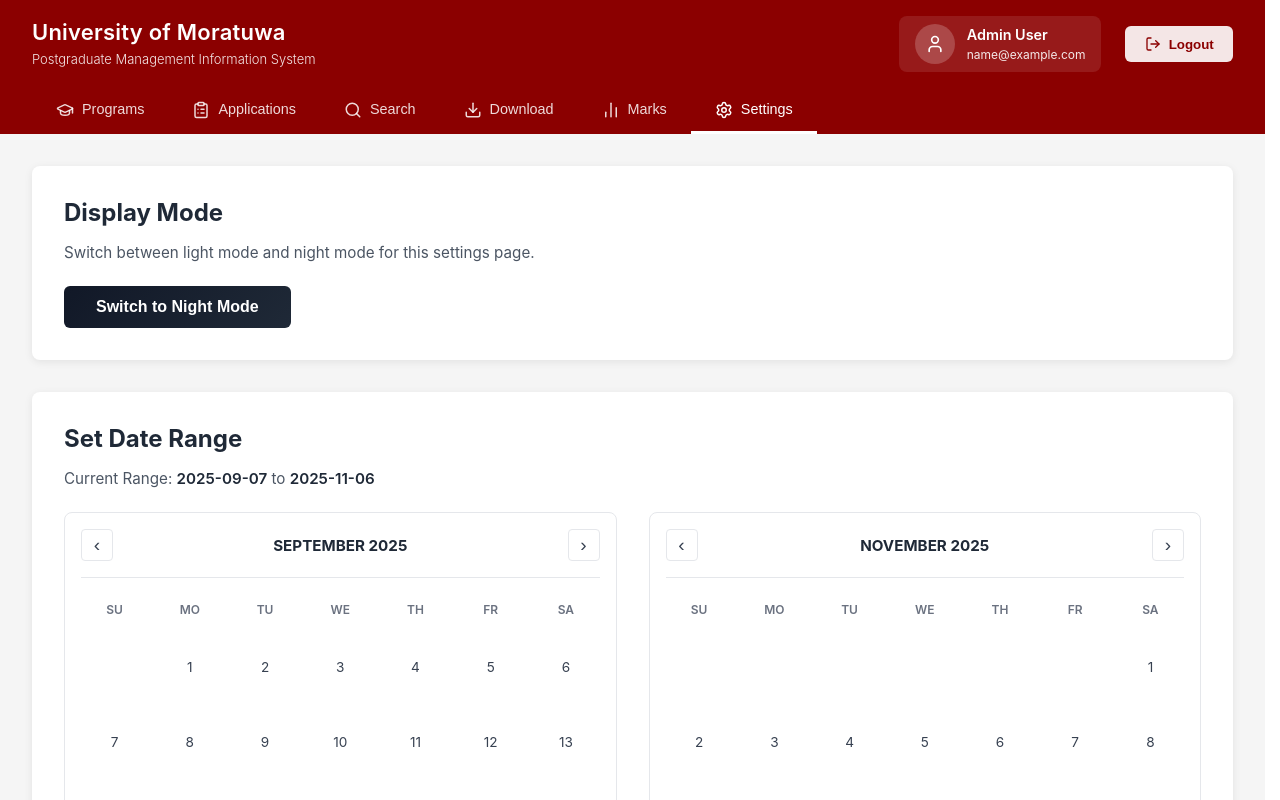
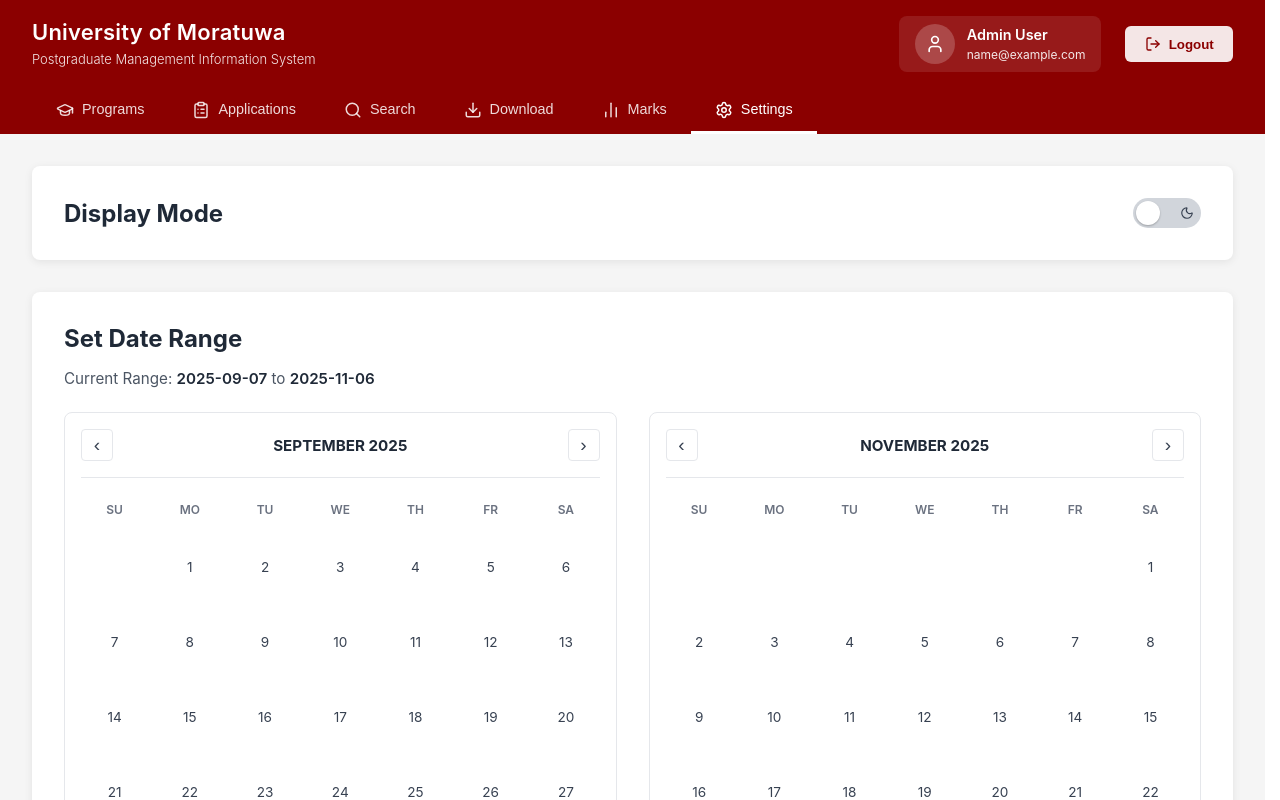
Before and after one commit to Geesara-Abenayaka/Software-Group-Project, a React (Vite) app: page /admin/settings in a window 1280 px wide. Shown: the top 800 px of the page. Built offline with nearby package versions, Linux system fonts and the light colour scheme; sample sign-in values are in the browser's storage.

Commit message:
make issue with dark mode

```diff
--- a/src/pages/SettingsPage.jsx
+++ b/src/pages/SettingsPage.jsx
@@ -1,6 +1,6 @@
 import { useState, useEffect } from 'react';
 import { useNavigate } from 'react-router-dom';
-import { GraduationCap, ClipboardList, Search, Download, BarChart2, Settings, LogOut, User } from 'lucide-react';
+import { GraduationCap, ClipboardList, Search, Download, BarChart2, Settings, LogOut, User, Sun, Moon } from 'lucide-react';
 import axios from 'axios';
 import { isAdminDarkModeEnabled, setAdminDarkModeEnabled } from '../utils/adminTheme';
 import '../styles/SettingsPage.css';
@@ -244,13 +244,27 @@
       <div className="admin-content-full">
         <main className="admin-main-full settings-main">
           <div className="settings-section">
-            <h2 className="settings-title">Display Mode</h2>
-            <p className="current-deadline">
-              Switch between light mode and night mode for this settings page.
-            </p>
-            <button className="mode-toggle-btn" onClick={handleToggleNightMode}>
-              {isNightMode ? 'Switch to Light Mode' : 'Switch to Night Mode'}
-            </button>
+            <div className="display-mode-row">
+              <h2 className="settings-title">Display Mode</h2>
+              <div className="mode-toggle-row">
+                <button
+                  type="button"
+                  className={`mode-switch ${isNightMode ? 'active' : ''}`}
+                  onClick={handleToggleNightMode}
+                  role="switch"
+                  aria-checked={isNightMode}
+                  aria-label="Toggle night mode"
+                >
+                  <span className="mode-switch-icon mode-switch-icon-sun">
+                    <Sun size={14} />
+                  </span>
+                  <span className="mode-switch-icon mode-switch-icon-moon">
+                    <Moon size={14} />
+                  </span>
+                  <span className="mode-switch-dot"></span>
+                </button>
+              </div>
+            </div>
           </div>
 
           <div className="settings-section">
--- a/src/styles/DownloadFormsPage.css
+++ b/src/styles/DownloadFormsPage.css
@@ -173,6 +173,38 @@
   border-left: 4px solid #8b0000;
 }
 
+body.admin-dark-mode .download-title,
+body.admin-dark-mode .download-subtitle,
+body.admin-dark-mode .section-title,
+body.admin-dark-mode .section-description,
+body.admin-dark-mode .group-label,
+body.admin-dark-mode .checkbox-label,
+body.admin-dark-mode .radio-label {
+  color: #e5e7eb;
+}
+
+body.admin-dark-mode .download-section {
+  background: #1f2937;
+  border-color: #374151;
+  box-shadow: 0 2px 8px rgba(0, 0, 0, 0.35);
+}
+
+body.admin-dark-mode .select-link {
+  color: #93c5fd;
+}
+
+body.admin-dark-mode .select-link:hover {
+  color: #bfdbfe;
+}
+
+body.admin-dark-mode .download-list-btn {
+  background: #374151;
+}
+
+body.admin-dark-mode .download-list-btn:hover {
+  background: #4b5563;
+}
+
 @media (max-width: 1200px) {
   .fields-grid {
     grid-template-columns: repeat(3, 1fr);
--- a/src/styles/MarksPage.css
+++ b/src/styles/MarksPage.css
@@ -341,3 +341,93 @@
     width: 100%;
   }
 }
+
+body.admin-dark-mode .marks-main {
+  background: #0f172a;
+}
+
+body.admin-dark-mode .course-selector label,
+body.admin-dark-mode .marks-table th,
+body.admin-dark-mode .marks-table td,
+body.admin-dark-mode .table-footer-simple,
+body.admin-dark-mode .form-field label,
+body.admin-dark-mode .no-data {
+  color: #e5e7eb;
+}
+
+body.admin-dark-mode .marks-search,
+body.admin-dark-mode .course-dropdown,
+body.admin-dark-mode .form-field input[type="text"],
+body.admin-dark-mode .form-field input[type="date"],
+body.admin-dark-mode .status-btn,
+body.admin-dark-mode .nav-arrow,
+body.admin-dark-mode .clear-btn {
+  background: #0f172a;
+  border-color: #475569;
+  color: #e5e7eb;
+}
+
+body.admin-dark-mode .marks-table-container,
+body.admin-dark-mode .marks-form-container {
+  background: #1f2937;
+  border: 1px solid #374151;
+  box-shadow: 0 2px 8px rgba(0, 0, 0, 0.35);
+}
+
+body.admin-dark-mode .marks-table thead,
+body.admin-dark-mode .table-footer-simple {
+  background: #111827;
+}
+
+body.admin-dark-mode .marks-table th,
+body.admin-dark-mode .marks-table td,
+body.admin-dark-mode .marks-table tbody tr,
+body.admin-dark-mode .table-footer-simple {
+  border-color: #334155;
+}
+
+body.admin-dark-mode .marks-table tbody tr:hover {
+  background-color: #273449;
+}
+
+body.admin-dark-mode .marks-table tbody tr.selected-row {
+  background-color: #3f1d1d;
+  border-left-color: #f59e0b;
+}
+
+body.admin-dark-mode .form-field input.readonly-field {
+  background-color: #1e293b;
+  color: #cbd5e1;
+}
+
+body.admin-dark-mode .status-btn:hover {
+  background: #1e293b;
+}
+
+body.admin-dark-mode .status-btn.active {
+  background: #f59e0b;
+  border-color: #f59e0b;
+  color: #111827;
+}
+
+body.admin-dark-mode .save-btn {
+  background: #475569;
+}
+
+body.admin-dark-mode .save-btn:hover {
+  background: #64748b;
+}
+
+body.admin-dark-mode .update-btn {
+  background: #f59e0b;
+  color: #111827;
+}
+
+body.admin-dark-mode .update-btn:hover {
+  background: #fbbf24;
+}
+
+body.admin-dark-mode .clear-btn:hover,
+body.admin-dark-mode .nav-arrow:hover {
+  background: #1e293b;
+}
--- a/src/styles/SearchApplicationsPage.css
+++ b/src/styles/SearchApplicationsPage.css
@@ -362,6 +362,63 @@
   padding: 0 0.15rem;
 }
 
+body.admin-dark-mode .search-title,
+body.admin-dark-mode .search-subtitle,
+body.admin-dark-mode .filter-group label,
+body.admin-dark-mode .stat-label,
+body.admin-dark-mode .stat-value,
+body.admin-dark-mode .table-info,
+body.admin-dark-mode .page-info {
+  color: #e5e7eb;
+}
+
+body.admin-dark-mode .search-container,
+body.admin-dark-mode .stat-card,
+body.admin-dark-mode .applications-table-container {
+  background: #1f2937;
+  border-color: #374151;
+  box-shadow: 0 2px 8px rgba(0, 0, 0, 0.35);
+}
+
+body.admin-dark-mode .search-input,
+body.admin-dark-mode .filter-group select,
+body.admin-dark-mode .filter-group input[type="date"],
+body.admin-dark-mode .page-select,
+body.admin-dark-mode .page-btn {
+  background: #0f172a;
+  border-color: #475569;
+  color: #e5e7eb;
+}
+
+body.admin-dark-mode .applications-table thead,
+body.admin-dark-mode .table-footer {
+  background: #111827;
+}
+
+body.admin-dark-mode .applications-table th,
+body.admin-dark-mode .applications-table td,
+body.admin-dark-mode .app-id,
+body.admin-dark-mode .app-id-link {
+  color: #e5e7eb;
+}
+
+body.admin-dark-mode .applications-table th,
+body.admin-dark-mode .applications-table td,
+body.admin-dark-mode .applications-table tbody tr,
+body.admin-dark-mode .table-footer {
+  border-color: #334155;
+}
+
+body.admin-dark-mode .applications-table tbody tr:hover,
+body.admin-dark-mode .page-btn:hover {
+  background: #273449;
+}
+
+body.admin-dark-mode .page-btn:disabled {
+  background: #1f2937;
+  border-color: #374151;
+}
+
 @media (max-width: 1400px) {
   .filters-row {
     grid-template-columns: repeat(3, 1fr);
--- a/src/styles/SettingsPage.css
+++ b/src/styles/SettingsPage.css
@@ -19,6 +19,17 @@
   color: #1f2937;
   font-weight: 700;
   margin: 0 0 1rem 0;
+}
+
+.display-mode-row {
+  display: flex;
+  align-items: center;
+  justify-content: space-between;
+  gap: 1rem;
+}
+
+.display-mode-row .settings-title {
+  margin: 0;
 }
 
 .current-range,
@@ -148,21 +159,69 @@
   transition: all 0.2s;
 }
 
-.mode-toggle-btn {
-  padding: 0.75rem 2rem;
-  background: linear-gradient(135deg, #111827 0%, #1f2937 100%);
-  color: white;
-  border: none;
-  border-radius: 6px;
-  font-size: 1rem;
-  font-weight: 600;
-  cursor: pointer;
-  transition: all 0.2s;
+.mode-toggle-row {
+  display: flex;
+  align-items: center;
+  justify-content: flex-end;
+  gap: 1rem;
 }
 
-.mode-toggle-btn:hover {
-  background: linear-gradient(135deg, #1f2937 0%, #374151 100%);
-  transform: translateY(-1px);
+.mode-switch {
+  width: 68px;
+  height: 30px;
+  border: none;
+  border-radius: 999px;
+  background: #d1d5db;
+  padding: 3px 7px;
+  display: inline-flex;
+  align-items: center;
+  justify-content: space-between;
+  cursor: pointer;
+  transition: background-color 0.2s ease;
+  position: relative;
+}
+
+.mode-switch-icon {
+  display: inline-flex;
+  align-items: center;
+  justify-content: center;
+  color: #6b7280;
+  z-index: 1;
+}
+
+.mode-switch-icon-sun {
+  color: #92400e;
+}
+
+.mode-switch-icon-moon {
+  color: #374151;
+}
+
+.mode-switch-dot {
+  width: 24px;
+  height: 24px;
+  border-radius: 50%;
+  background: #ffffff;
+  box-shadow: 0 1px 2px rgba(0, 0, 0, 0.25);
+  transform: translateX(0);
+  transition: transform 0.2s ease;
+  position: absolute;
+  left: 3px;
+  top: 3px;
+  z-index: 2;
+}
+
+.mode-switch.active {
+  background: #111827;
+}
+
+.mode-switch.active .mode-switch-dot {
+  transform: translateX(38px);
+}
+
+.mode-switch:focus-visible {
+  outline: 2px solid #8b0000;
+  outline-offset: 2px;
 }
 
 .set-range-btn:hover,
@@ -295,7 +354,28 @@
   border-color: #fbbf24;
 }
 
+body.admin-dark-mode .mode-switch {
+  background: #475569;
+}
+
+body.admin-dark-mode .mode-switch.active {
+  background: #f59e0b;
+}
+
+body.admin-dark-mode .mode-switch-icon-sun {
+  color: #fde68a;
+}
+
+body.admin-dark-mode .mode-switch-icon-moon {
+  color: #e2e8f0;
+}
+
 @media (max-width: 768px) {
+  .display-mode-row {
+    flex-direction: column;
+    align-items: flex-start;
+  }
+
   .calendars-wrapper {
     grid-template-columns: 1fr;
   }
```
